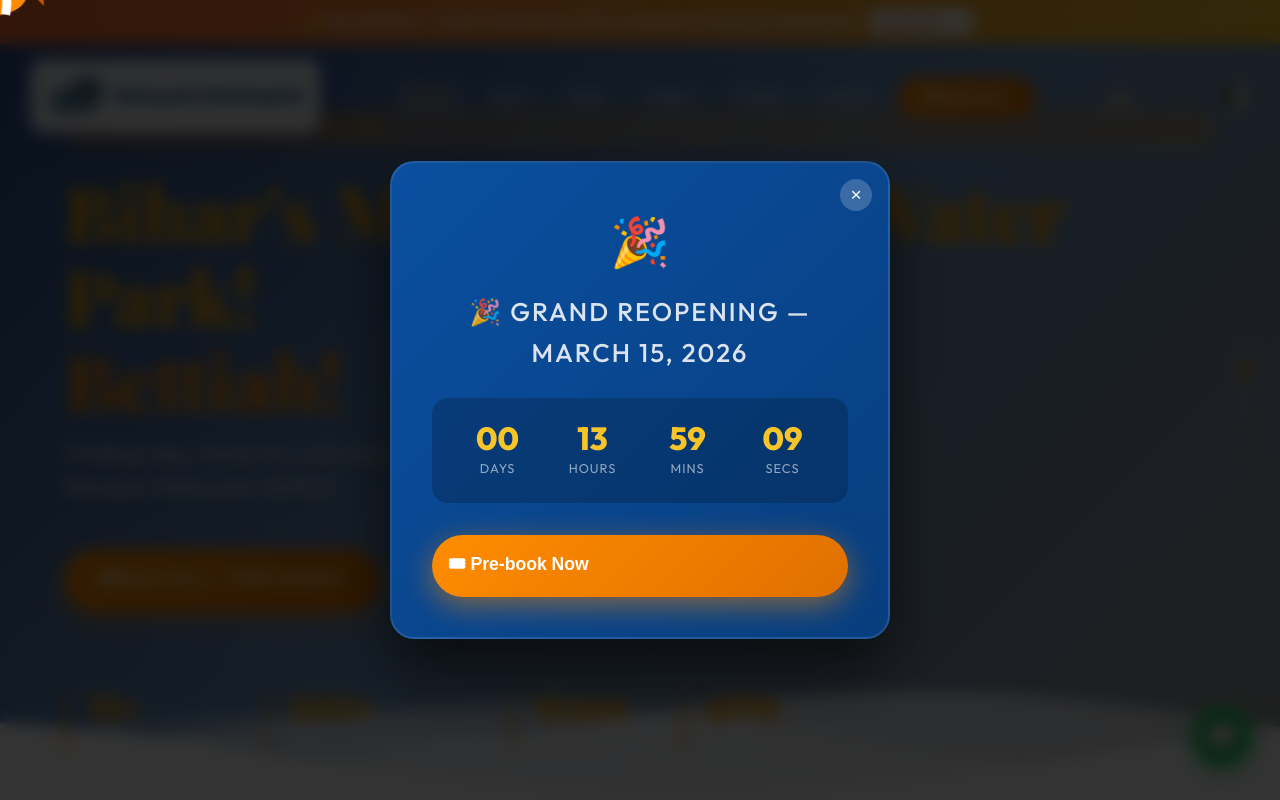
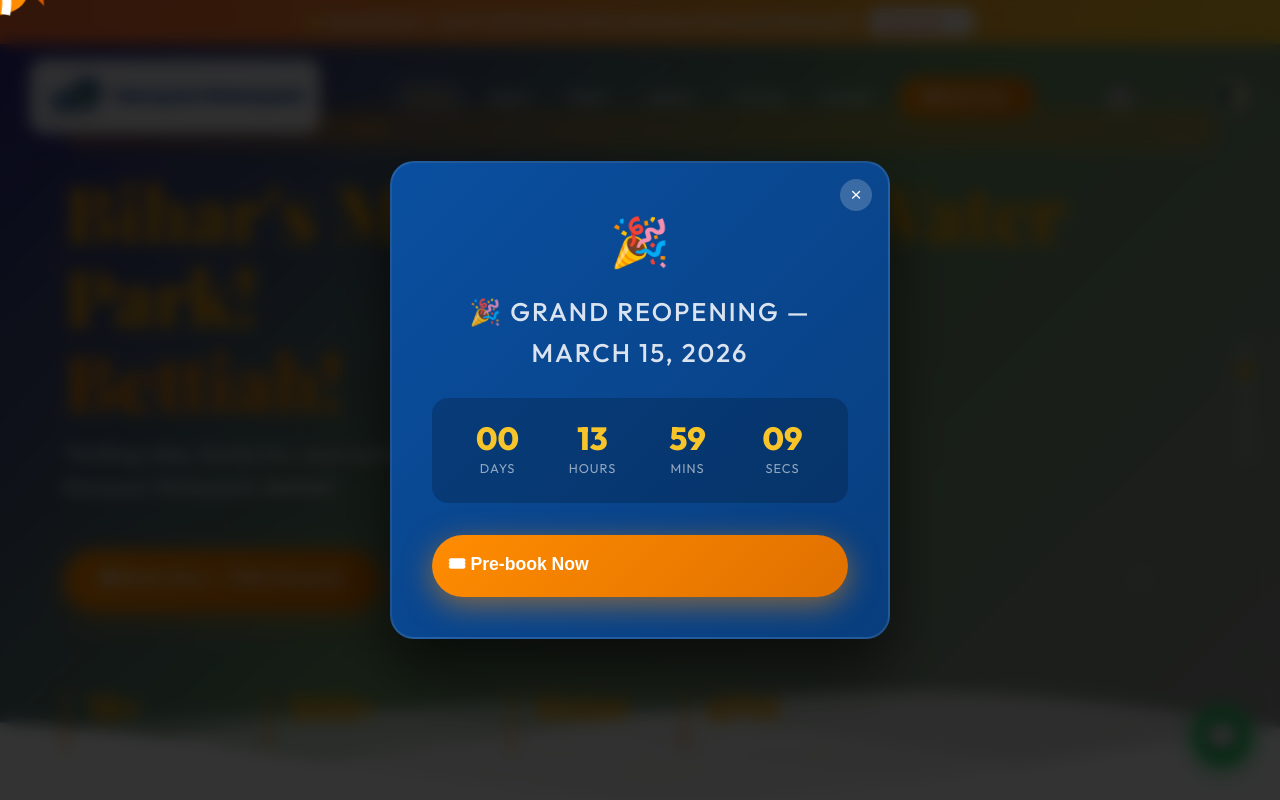
Before and after one commit to SnakeEye-sudo/Narayani-Waterpark, a website: page website/index.html in a window 1280 px wide. Shown: the top 800 px of the page. Drawn offline with nearby package versions, Linux system fonts and the light colour scheme; animation ran at ten frames a second; a web font is replaced by a local one.

Commit message:
style(hero): darken overlay for better text visibility
- Increased opacity values: 0.85->0.92, 0.6->0.88, 0.4->0.75
- Hero background now significantly darker
- Hindi watermark text no longer visible/distracting

```diff
--- a/website/css/style.css
+++ b/website/css/style.css
@@ -130,7 +130,7 @@ ul { list-style: none; }
 .hero-slide.active { opacity: 1; }
 .hero-overlay {
   position: absolute; inset: 0;
-  background: linear-gradient(135deg, rgba(6,50,120,0.85) 0%, rgba(10,79,160,0.6) 50%, rgba(0,0,0,0.4) 100%);
+  background: linear-gradient(135deg, rgba(6,0.92,120,0.85) 0%, rgba(10,79,0.88,0.6) 50%, rgba(0,0,0.75,0.4) 100%);
 }
 .hero-content {
   position: relative;
```
